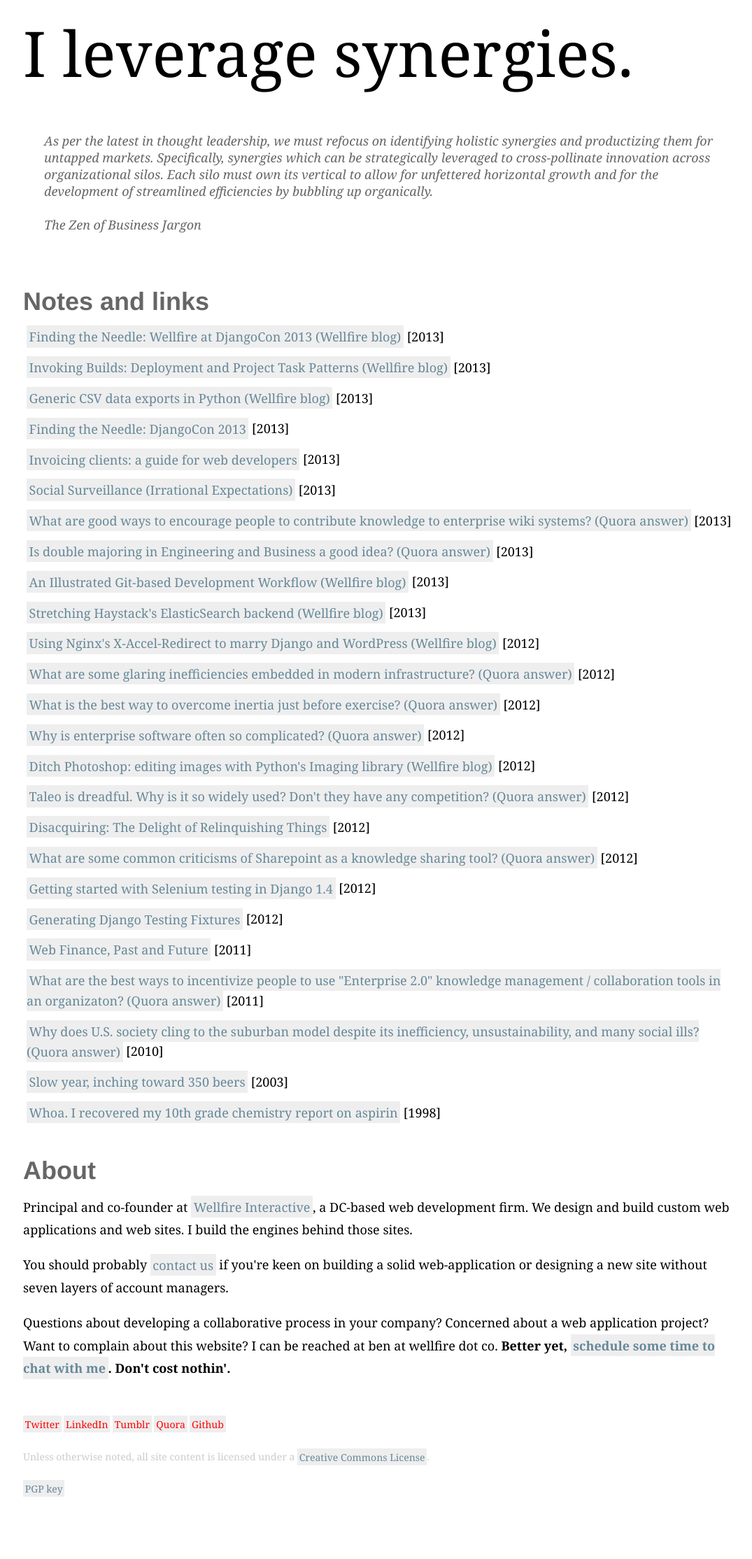
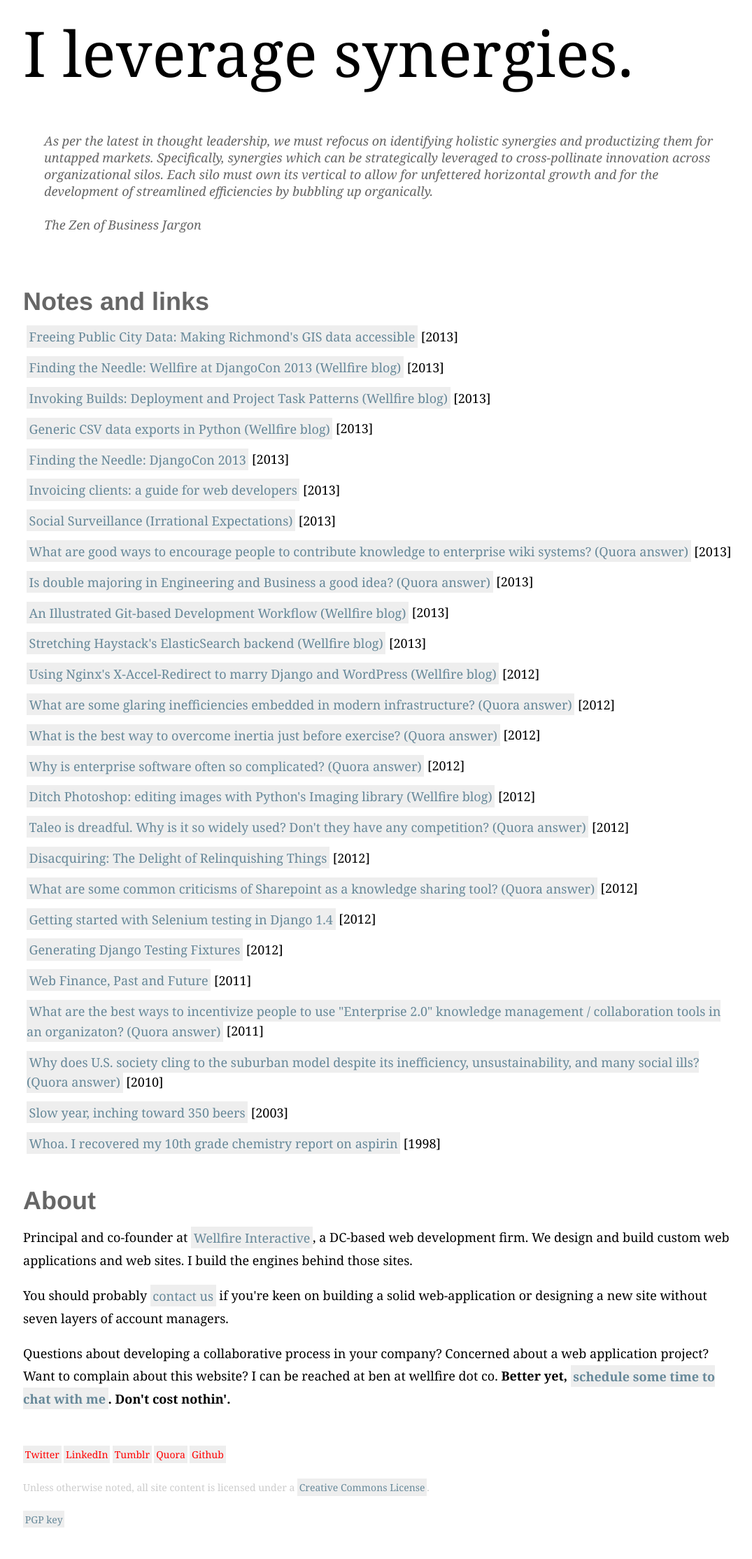
Before and after one commit to bennylope/bennylope.github.com, a Jekyll site: the page built from index.html, in a window 1280 px wide. Shown: the whole page at 70% size, without its empty margins (95-1170 px from the left). Built offline with Jekyll 4.4.1, drawn with Linux system fonts in a browser that asks for light colours; the list of posts is cut into pages by our own code; before the commit the page ends 2184 px from its top, so only the background shows below that; some of the changed lines change nothing that is shown.

Commit message:
Adds post about RVA GIS data

```diff
--- /dev/null
+++ b/_posts/2013-11-25-richmond-gis.md
@@ -0,0 +1,152 @@
+---
+published: true
+title: "Freeing Public City Data: Making Richmond's GIS data accessible"
+layout: post
+permalink: /2013/richmond-gis-data/
+soHelpful: true
+comments: true
+---
+
+The City of Richmond makes a lot of its data publicly accessible, I'm
+told, in an effort to encourge "civic hacking". I'm not yet sure where
+all of this data is - there's no data clearinghouse that I'm aware of - but the
+city does publish some of the standard data you'd expect. Real estate
+parcels, voting precincts, police crime reports, etc. And like many of
+the government provided data sets in the past the city's data sets
+reflect prioritizing public access over public accessibility.
+
+### Data interfaces
+
+You can look up information about [city real
+estate](http://eservices.ci.richmond.va.us/applications/PropertySearch/),
+including assessments and transaction histories, but on a parcel by parcel basis.
+You'll need either a street address or a parcel identifier.  You can
+look through [police crime
+reports](http://eservices.ci.richmond.va.us/applications/crimeinfo/index.asp),
+too, although you need to do so by selecting a top level category like
+neighborhood or precinct and then filtering down. Here's what that
+interface looks like.
+
+![Richmond City police department
+statistics](/images/rva-police-data.png)
+
+And here's a snapshot of the crime statistics in my neighborhood after
+selecting statistics by neighborhood for the last month.
+
+![Carytown crime stats](/images/rva-carytown-crime.png)
+
+You can download the detailed data for an individual category's crime
+statistics for the given time period, but you're restricted to doing so
+for that category (e.g. neighborhood) and time period. There's no
+apparent pan-category data dump. So to get this data out you need to
+write a spider to get the data for you. And of course the data must be
+requested through a single endpoint by HTTP POST with the requisite
+cookies set.
+
+As for the real estate data, there is no such way to download the city's
+real estate data, although you can purchase the public data set for
+$100. I'm planning on requesting the entire set.
+
+Paid or not, there are no APIs that I've been able to find.
+
+### Maps and data formats
+
+The city makes its GIS data available available however via [an FTP site](ftp://ftp.ci.richmond.va.us/GIS/).
+This sounds absolutely quaint until you realize how simple it is
+and completely superior than our options for pretty much every other
+data set.
+
+For statistical data it's pretty common to find this offered in one or
+more types of Microsoft Office formats and then a text format. At least
+with a text file you can usually read it into any program of your choice
+for storage or analysis.
+
+With the city's geographic data, this is all offered in ESRI shapefiles.
+This is a standard GIS format and in many ways it makes perfect sense to
+offer the data directly in this format. It doesn't require any
+conversion (i.e. extra work) and most of the professionals who might be
+using this data will be using GIS software compatible with shapefiles.
+Most "civic hackers" probably won't be though. And for my immediate purposes I'm
+more interested in being able to view and share the map data. So a
+format like GeoJSON makes a lot more sense. We just need to convert the
+files.
+
+### Shapefiles to GeoJSON
+
+First download the data from the source. In this case the Richmond GIS
+office provides their files via the city's [FTP site](ftp://ftp.ci.richmond.va.us/GIS/). I used my [go-to FTP
+client](https://www.panic.com/transmit/)
+to sync the GIS folder to a local folder and walked away. Having
+downlaoded the data I was left with a file structure including numerous
+zip files containing the shapefiles I was after. The proper way to get
+at these would be to script the entire process of unzipping and
+conversion. What I wanted to do was extract each file in place, and
+given my still limited shell-fu this turned out to be quicker to simply
+unzip theme one by one and then run the conversion.
+
+With the unzipped data files safely in hand it's time to convert the the
+shapefiles to GeoJSON format. To do so I used
+[`ogr2ogr`](http://www.gdal.org/ogr2ogr.html) which should be available
+if you have [`gdal`](http://www.gdal.org/) installed. On a Mac you can
+install this with Homebrew:
+
+    brew install gdal
+
+Now all we need to do is specify the output format and the projection to
+produce the requisite GeoJSON files. This was a bit simpler to do in the
+shell. This command finds every shapefile and pipes that filename to
+`ogr2ogr` using `xargs`.
+
+    find . -name "*.shp" -print0 | xargs -0 -I {} ogr2ogr -f GeoJSON -t_srs crs:84 {}.geojson {}
+
+The `ogr2ogr` arguments specify the output format and the coordinate system.
+[crs:84](http://mapserver.org/ogc/wms_server.html#coordinate-systems-and-axis-orientation)
+specifies that the output coordinate system should use
+the [WGS 84 system](http://wiki.gis.com/wiki/index.php/WGS84). As this
+is the only one that [GitHub's rendering
+system](https://help.github.com/articles/mapping-geojson-files-on-github#troubleshooting)
+supports you should specify it here.
+
+I've not
+done anything to amend the filenames except for appending the new
+`geojson` extension. This is primarily for simplicity of execution but
+also makes very explicit that this was converted from the named
+shapefile.
+
+Some of the output files end up being pretty damn big. What the
+shapefile format lacks in accessibility it makes up for in size. I
+excluded all large files over 50 MB from the repository. Large files
+can make Git repos slow to work with, and as I wanted to host this on
+GitHub 100 MB files are verbotten. The 1 GB countour file was
+out of the question. These were all gzipped and shared publicly via an
+S3 bucket.
+
+<script src="https://embed.github.com/view/geojson/bennylope/Richmond-GIS/master/Landmarks/VotingStations.shp.geojson?height=400&amp;width=700">&nbsp;</script>
+
+### Next steps
+
+I've started going through some of the larger GeoJSON files and
+transforming them into
+[TopoJSON](https://github.com/mbostock/topojson/wiki) files. This is a
+related JSON format that simplifies the data by deduping lines, at least
+for the purpose of representing topology. E.g. instead of city council
+districts being represented as individual polygons, with overlaping
+edges, those edges are reduced to a single edge (arcs). As important, the
+`topojson` tool also has some features for [simplifying the
+arcs](http://bost.ocks.org/mike/simplify/). A small reduction in
+resolution can yield large reductions in map size with little to no
+effect on our perception of or the utility of the map.
+
+It's worth reiterating some reasonable expectations when dealing with
+government data, especially local government data. You're not going to
+get the interface you want and you're not going to get the dataformats
+you want. You just have to accept that to start. That's not to say that
+you shouldn't ask, or better yet offer to help your local government
+identify and produce data in a way that's accessible, but don't expect
+it to work that way. Be prepared to work with data in a
+format that makes sense for the providing office, not necessarily for
+citizens or other interested third-parties.
+
+I took some cues from Ben Balter's [blog post on converting
+shapefiles](http://ben.balter.com/2013/06/26/how-to-convert-shapefiles-to-geojson-for-use-on-github/)
+and recommend checking out his write up.
--- a/css/base.css
+++ b/css/base.css
@@ -36,3 +36,4 @@
 footer p{font-size:14px;margin-top:20px;color:#ccc}
 strong {font-weight: bold;}
 aside.soHelpful { max-width: 600px; padding: 10px; margin: 10px 0 40px 0; border: 2px solid #f00; border-radius: 5px; line-height: 1.5em;}
+pre { font-family: monospace; margin: 1em 0px; background: #cfc; padding: 0.5em; }
```
Also changed, not shown: images/rva-carytown-crime.png (added), images/rva-police-data.png (added).
